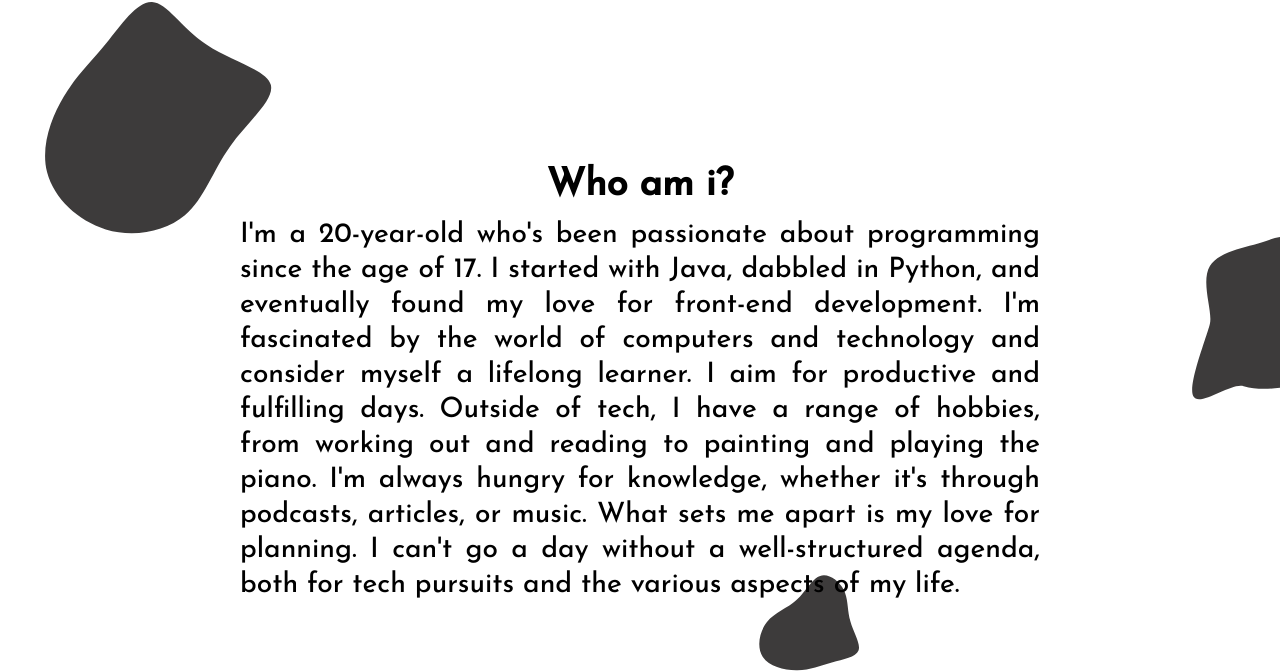
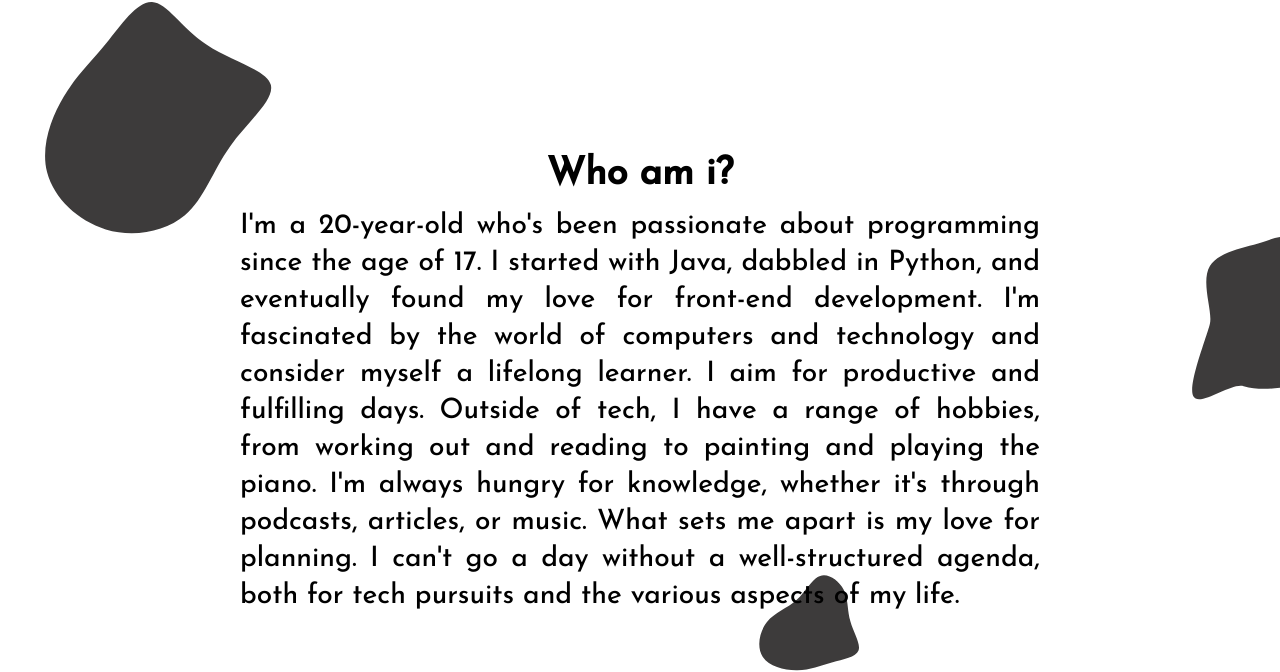
Before and after one commit to Mobinshahidi/portfolio, a React (Vite) app: page / in a window 1280 px wide. Shown: the part 1439-2111 px from the top of the page. Built offline with nearby package versions, Linux system fonts and the light colour scheme.

Commit message:
changing line height

```diff
--- a/src/components/elements/second-page/Second.module.css
+++ b/src/components/elements/second-page/Second.module.css
@@ -35,9 +35,9 @@
   justify-content: center;
   align-items: center;
   gap: 15px;
-  line-height: 35px;
-  min-height: 430px;
-  max-height: 430px;
+  line-height: 37px;
+  min-height: 450px;
+  max-height: 450px;
   z-index: 1;
   text-align: justify;
 }
```
